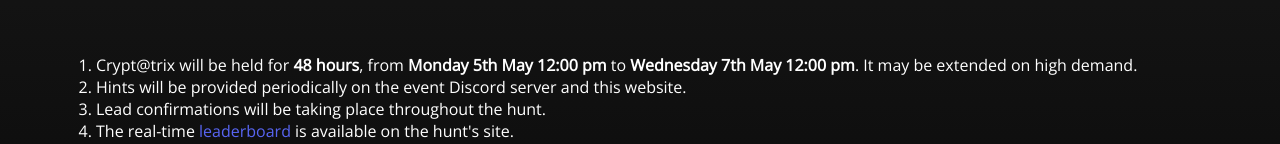
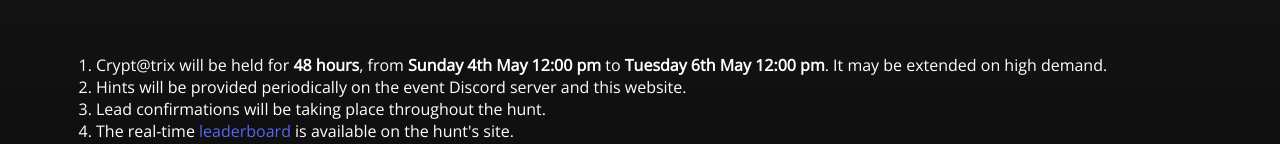
Before and after one commit to Akshatoff/crypt25, a Next.js app: page /guidelines in a window 1280 px wide. Shown: the part 430-574 px from the top of the page. Built offline with nearby package versions, Linux system fonts and the light colour scheme.

Commit message:
Create QuestionPopup component

```diff
--- a/src/app/guidelines/page.tsx
+++ b/src/app/guidelines/page.tsx
@@ -2,8 +2,8 @@
 import Back from "../components/Back";
 
 const eventConfig = {
-  startDate: new Date(2025, 4, 5, 12, 0, 0),
-  endDate: new Date(2025, 4, 7, 12, 0, 0),
+  startDate: new Date(2025, 4, 4, 12, 0, 0),
+  endDate: new Date(2025, 4, 6, 12, 0, 0),
 };
 
 const duration = `${
```
Also changed, not shown: src/app/components/QuestionPopup.tsx (added, +39 -0 lines).
